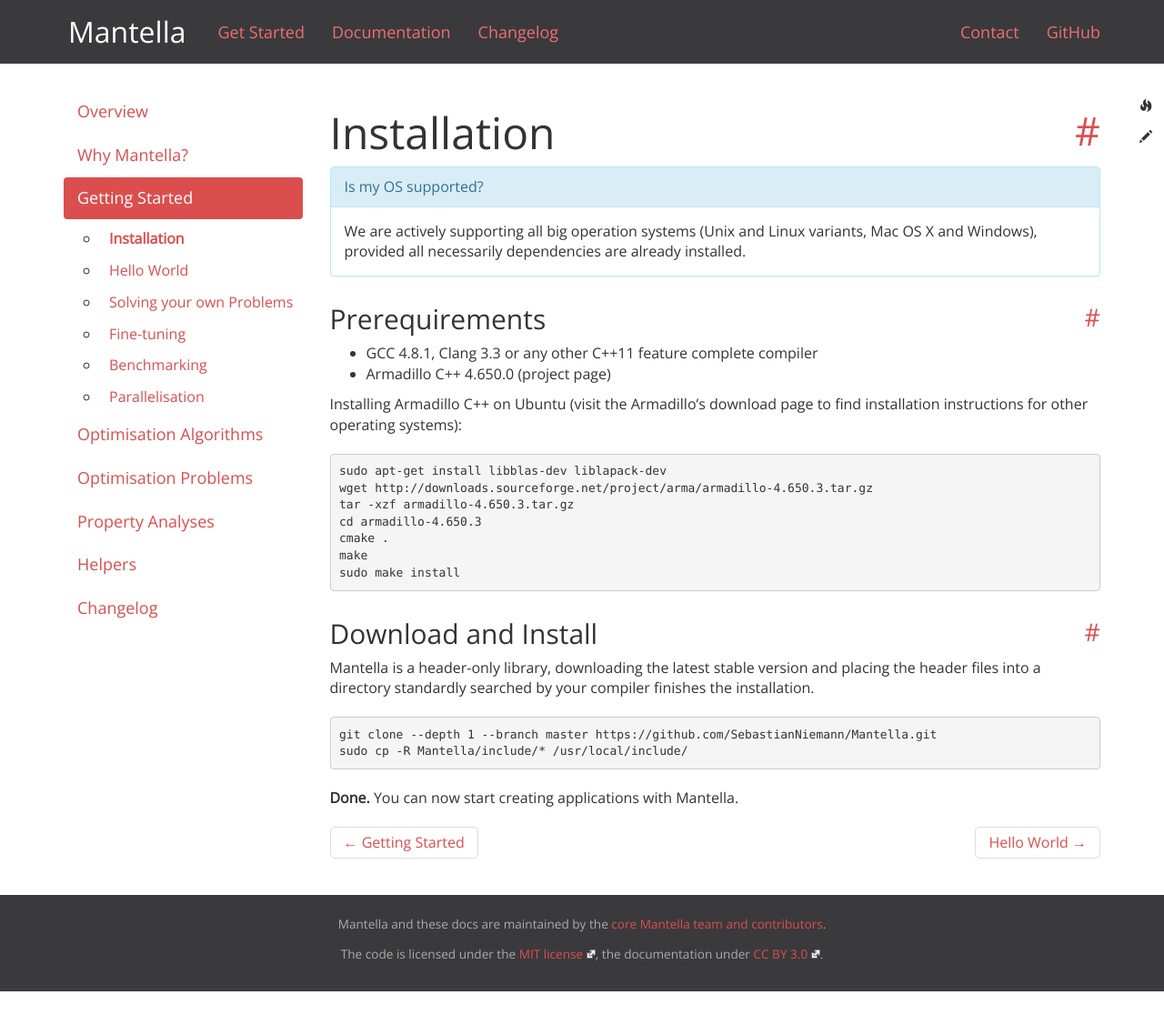
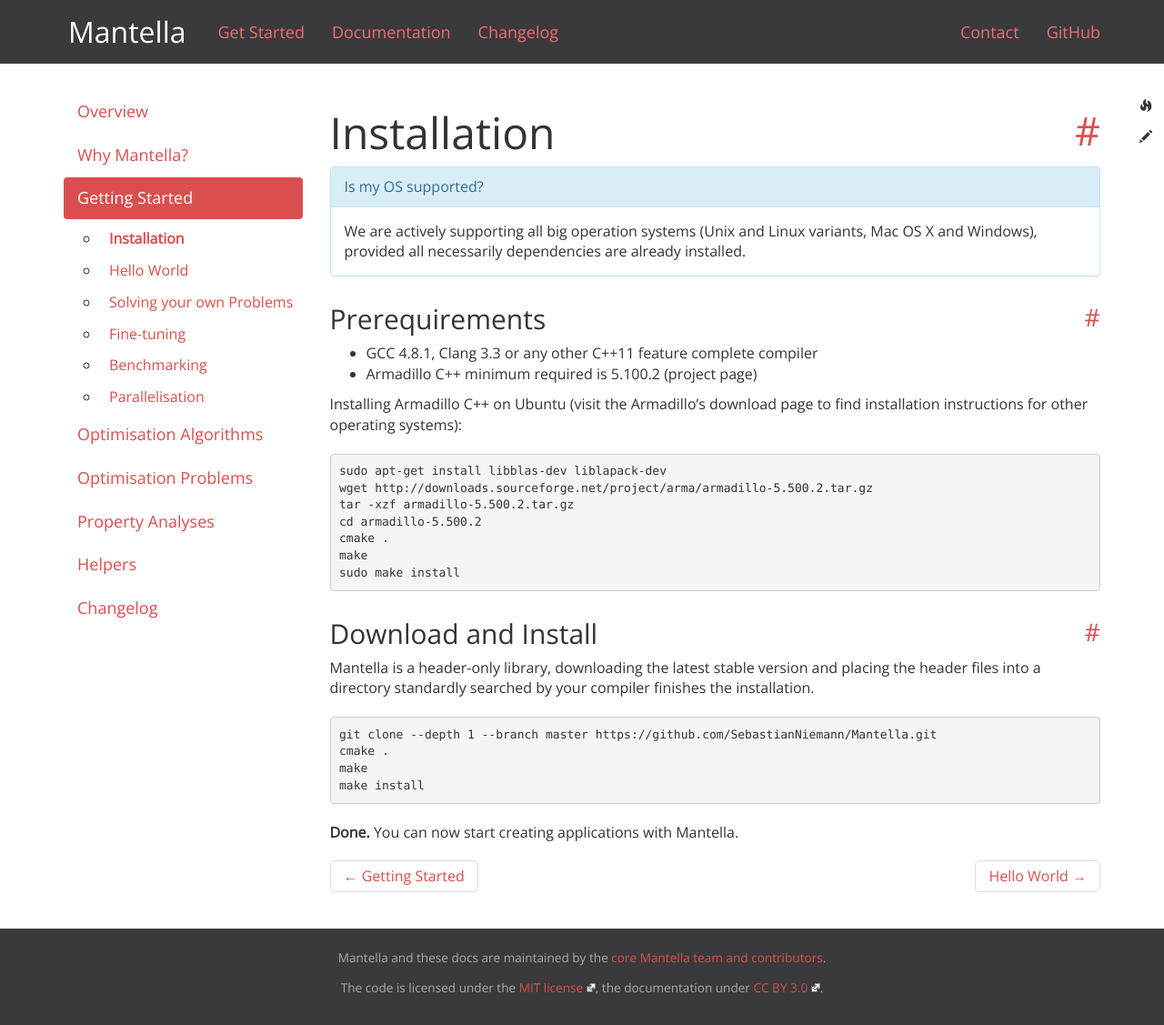
Before and after one commit to sebiniemann/Mantella, a Jekyll site: the page built from getting-started/installation.html, in a window 1280 px wide and 1127 px high. Shown: the whole window at 91% size. Built offline with Jekyll 4.4.1, drawn with Linux system fonts in a browser that asks for light colours.

Commit message:
Fixed installation instructions

```diff
--- a/getting-started/installation.html
+++ b/getting-started/installation.html
@@ -14,14 +14,14 @@
 
 <ul>
   <li>GCC 4.8.1, Clang 3.3 or any other C++11 feature complete compiler</li>
-  <li>Armadillo C++ 4.650.0 (project page)</li>
+  <li>Armadillo C++ minimum required is 5.100.2 (project page)</li>
 </ul>
 
 <p>Installing Armadillo C++ on Ubuntu (visit the Armadillo’s download page to find installation instructions for other operating systems):</p>
 <pre>sudo apt-get install libblas-dev liblapack-dev
-wget http://downloads.sourceforge.net/project/arma/armadillo-4.650.3.tar.gz
-tar -xzf armadillo-4.650.3.tar.gz
-cd armadillo-4.650.3
+wget http://downloads.sourceforge.net/project/arma/armadillo-5.500.2.tar.gz
+tar -xzf armadillo-5.500.2.tar.gz
+cd armadillo-5.500.2
 cmake .
 make
 sudo make install</pre>
@@ -31,6 +31,8 @@
 <p>Mantella is a header-only library, downloading the latest stable version and placing the header files into a directory standardly searched by your compiler finishes the installation.</p>
 
 <pre>git clone --depth 1 --branch master https://github.com/SebastianNiemann/Mantella.git
-sudo cp -R Mantella/include/* /usr/local/include/</pre>
+cmake .
+make
+make install</pre>
 
 <strong>Done.</strong> You can now start creating applications with Mantella.
```
